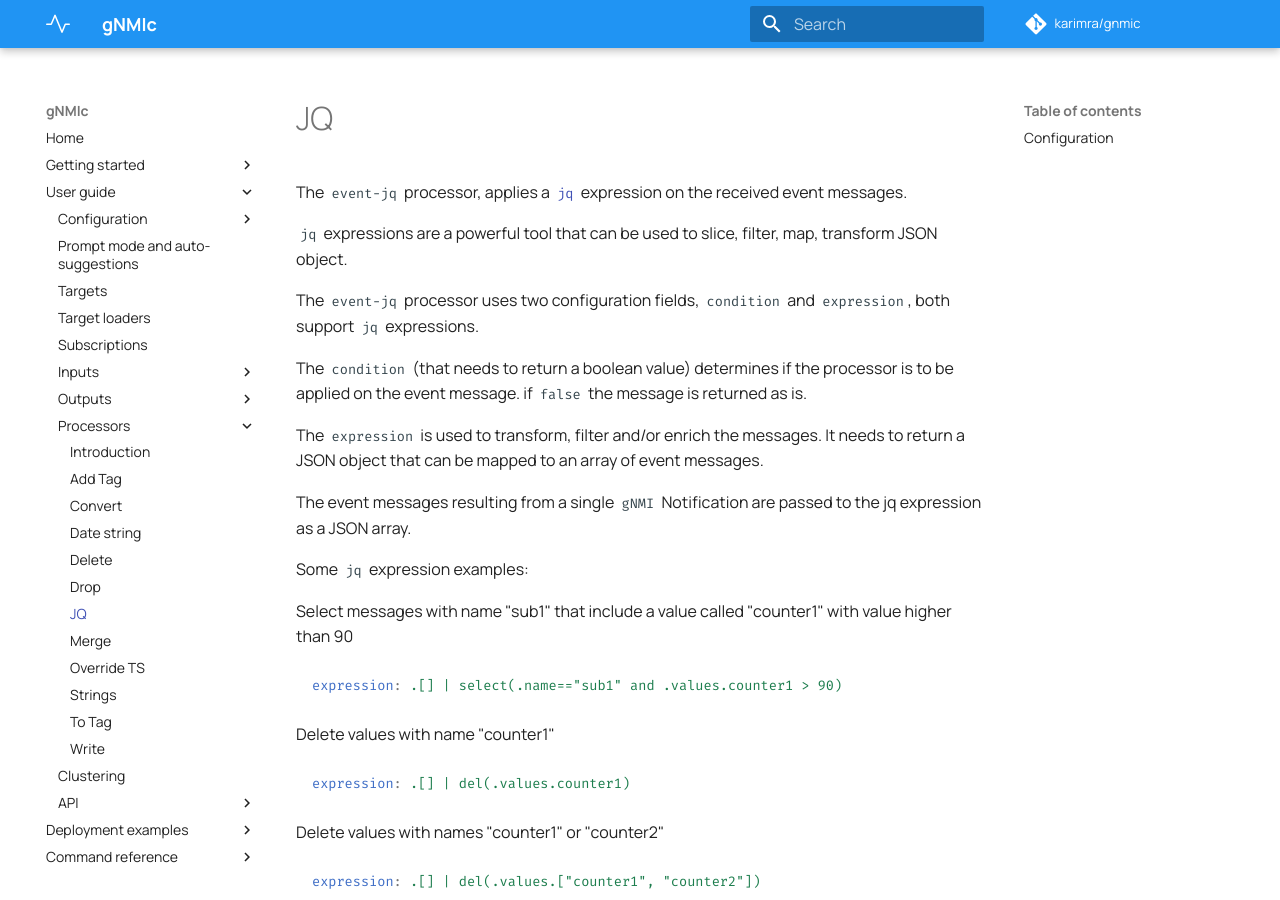
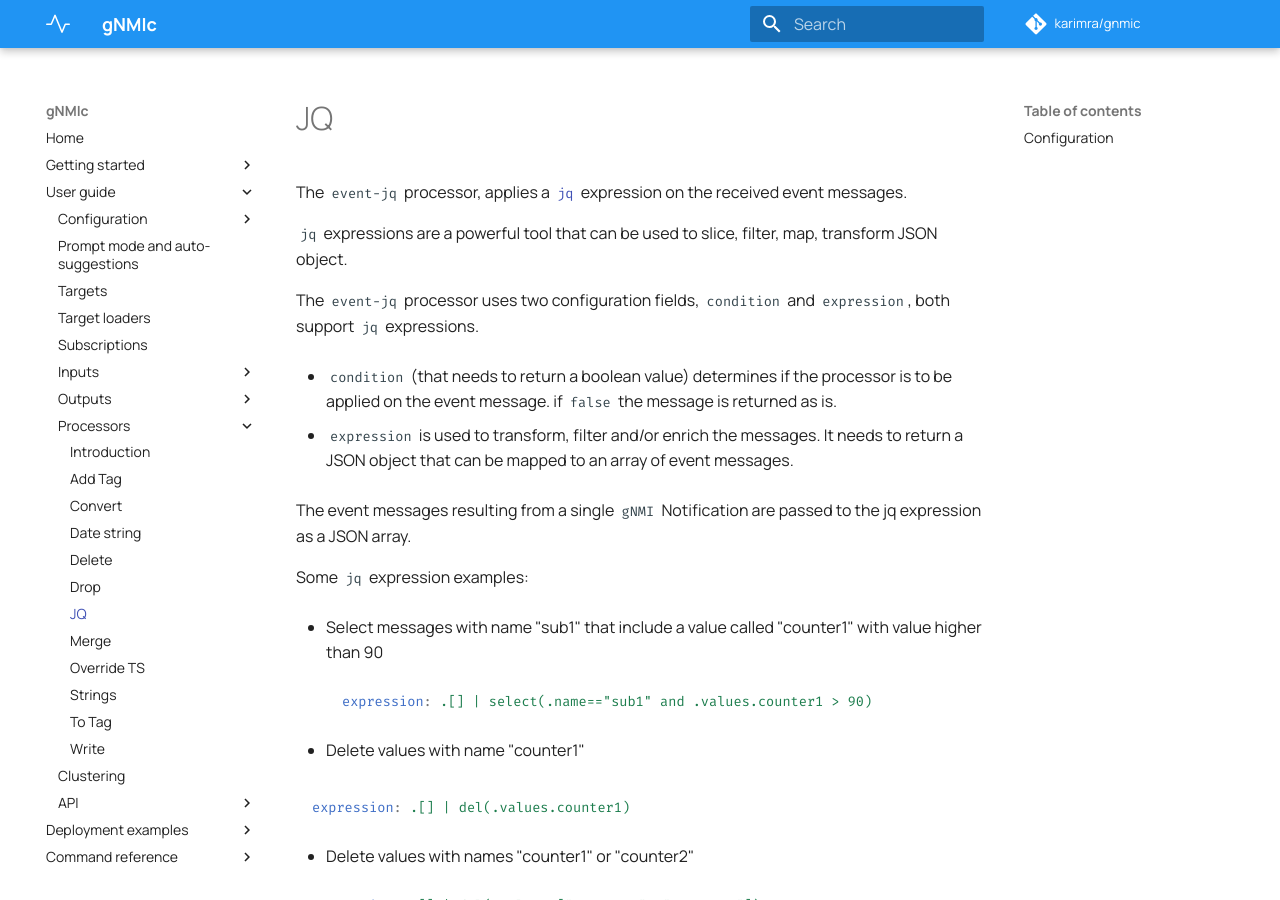
Before and after one commit to openconfig/gnmic, an MkDocs documentation site: the page built from docs/user_guide/event_processors/event_jq.md, in a window 1280 px wide and 900 px high. Built offline with MkDocs 1.6.1 and Material for MkDocs 9.7.7, drawn with Linux system fonts in a browser that asks for light colours; comment, search, counter and statistics services are not loaded.

Commit message:
update docs

````diff
--- a/docs/user_guide/event_processors/event_jq.md
+++ b/docs/user_guide/event_processors/event_jq.md
@@ -4,44 +4,44 @@ The `event-jq` processor, applies a [`jq`](https://stedolan.github.io/jq/) expre
 
 The `event-jq` processor uses two configuration fields, `condition` and `expression`, both support `jq` expressions.
 
-The `condition` (that needs to return a boolean value) determines if the processor is to be applied on the event message.
+- `condition` (that needs to return a boolean value) determines if the processor is to be applied on the event message.
 if `false` the message is returned as is.
 
-The `expression` is used to transform, filter and/or enrich the messages.
+- `expression` is used to transform, filter and/or enrich the messages.
 It needs to return a JSON object that can be mapped to an array of event messages.
 
 The event messages resulting from a single `gNMI` Notification are passed to the jq expression as a JSON array.
 
 Some `jq` expression examples:
 
-Select messages with name "sub1" that include a value called "counter1" with value higher than 90
+- Select messages with name "sub1" that include a value called "counter1" with value higher than 90
 ```yaml
 expression: .[] | select(.name=="sub1" and .values.counter1 > 90)
 ```
 
-Delete values with name "counter1"
+- Delete values with name "counter1"
 
 ```yaml
 expression: .[] | del(.values.counter1)
 ```
 
-Delete values with names "counter1" or "counter2"
+- Delete values with names "counter1" or "counter2"
 
 ```yaml
 expression: .[] | del(.values.["counter1", "counter2"])
 ```
 
-Delete tags with names "tag1" or "tag2"
+- Delete tags with names "tag1" or "tag2"
 ```yaml
 expression: .[] | del(.tags.["tag1", "tag2"])
 ```
 
-Add a tag called "my_new_tag" with value "tag1"
+- Add a tag called "my_new_tag" with value "tag1"
 ```yaml
 expression: .[] |= (.tags.my_new_tag = "tag1")
 ```
 
-Move a value to tag under a custom key
+- Move a value to tag under a custom key
 ```yaml
 expression: .[] |= (.tags.my_new_tag_name = .values.value_name)
 ```
````
